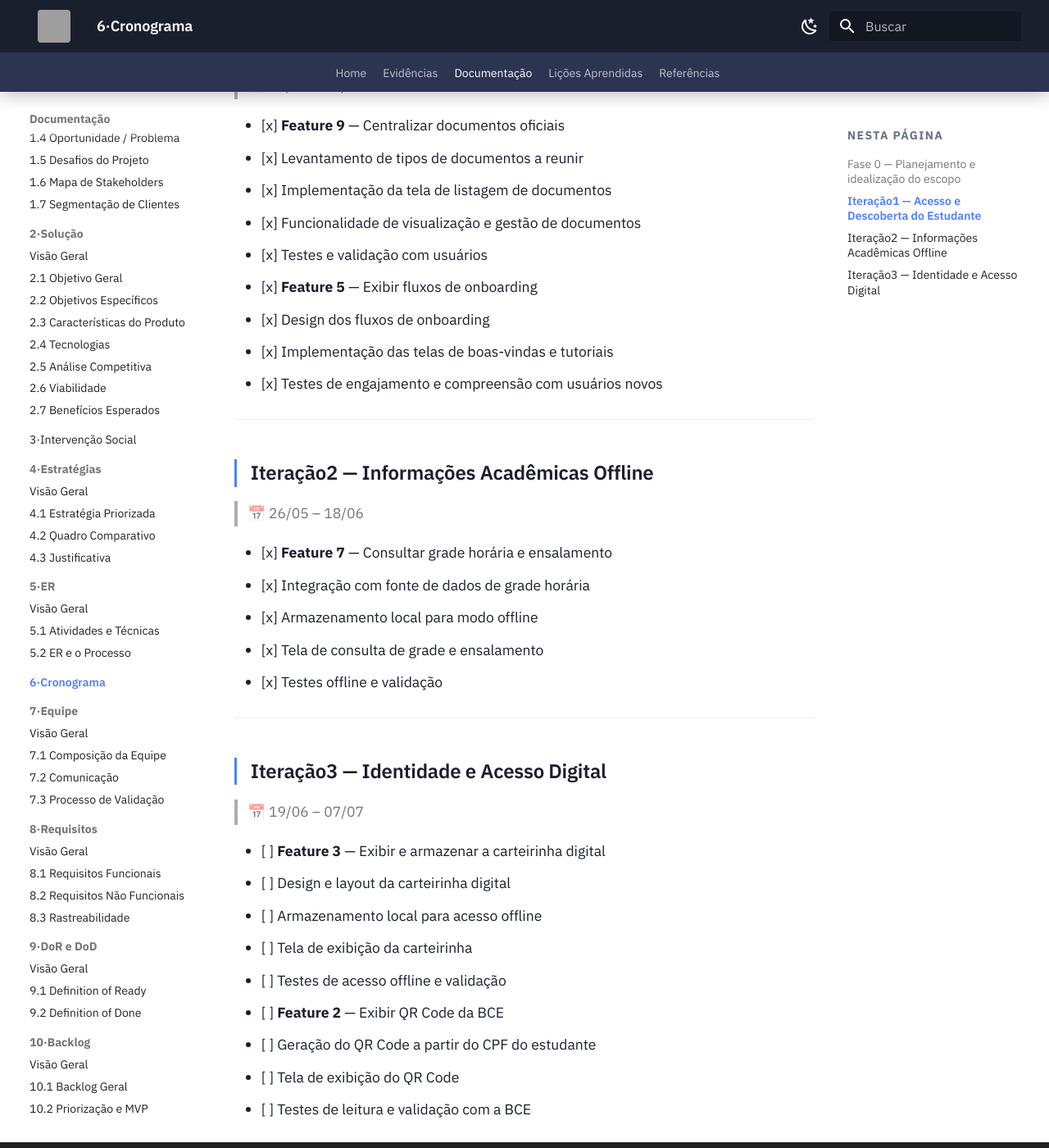
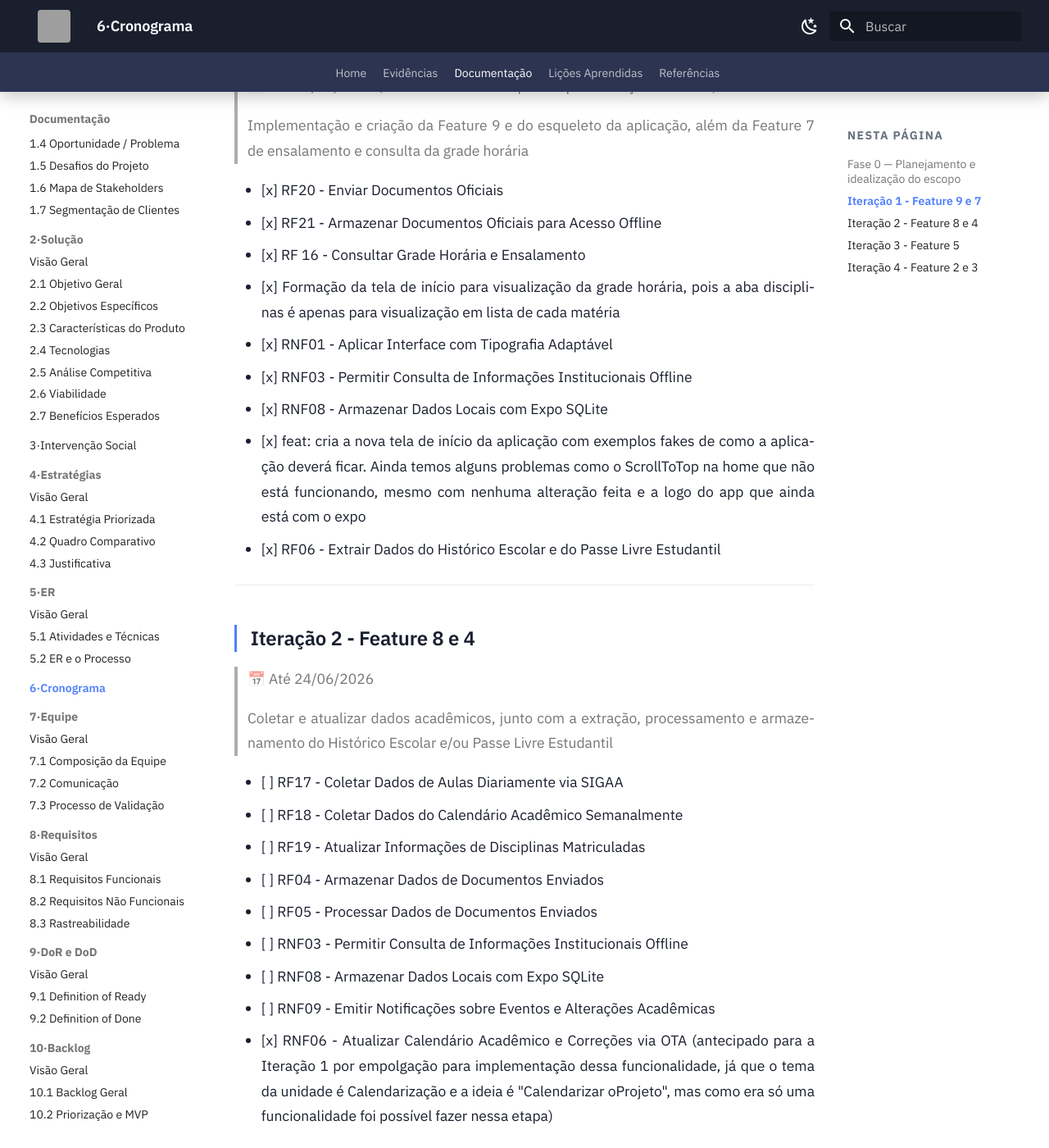
Before and after one commit to mdsreq-fga-unb/REQ-2026.1-T02-UnB-App, an MkDocs documentation site: the page built from docs/06-cronograma/index.md, in a window 1280 px wide and 1400 px high, scrolled down 601 px. Shown: the whole window at 82% size. Built offline with MkDocs 1.6.1 and Material for MkDocs 9.7.7, drawn with Linux system fonts in a browser that asks for light colours; some of the changed text lies outside the part shown; grey boxes are pictures that could not be loaded.

Commit message:
docs: atualiza o cronograma do projeto

```diff
--- a/docs/06-cronograma/index.md
+++ b/docs/06-cronograma/index.md
@@ -11,41 +11,59 @@
 
 ---
 
-## Iteração1 — Acesso e Descoberta do Estudante
-> 📅 28/04 – 25/05
+## Iteração 1 - Feature 9 e 7
+> 📅 Até 08/06/2026 (leve atraso de 2 dias para implementação de testes)
+>
+> Implementação e criação da Feature 9 e do esqueleto da aplicação, além da Feature 7 de ensalamento e consulta da grade horária
 
-- [x] **Feature 9** — Centralizar documentos oficiais
-  - [x] Levantamento de tipos de documentos a reunir
-  - [x] Implementação da tela de listagem de documentos
-  - [x] Funcionalidade de visualização e gestão de documentos
-  - [x] Testes e validação com usuários
-- [x] **Feature 5** — Exibir fluxos de onboarding
-  - [x] Design dos fluxos de onboarding
-  - [x] Implementação das telas de boas-vindas e tutoriais
-  - [x] Testes de engajamento e compreensão com usuários novos
+- [x] RF20 - Enviar Documentos Oficiais
+- [x] RF21 - Armazenar Documentos Oficiais para Acesso Offline
+- [x] RF 16 - Consultar Grade Horária e Ensalamento
+- [x] Formação da tela de início para visualização da grade horária, pois a aba disciplinas é apenas para visualização em lista de cada matéria
+- [x] RNF01 - Aplicar Interface com Tipografia Adaptável
+- [x] RNF03 - Permitir Consulta de Informações Institucionais Offline
+- [x] RNF08 - Armazenar Dados Locais com Expo SQLite
+- [x] feat: cria a nova tela de início da aplicação com exemplos fakes de como a aplicação deverá ficar. Ainda temos alguns problemas como o ScrollToTop na home que não está funcionando, mesmo com nenhuma alteração feita e a logo do app que ainda está com o expo
+- [x] RF06 - Extrair Dados do Histórico Escolar e do Passe Livre Estudantil
 
 ---
 
-## Iteração2 — Informações Acadêmicas Offline
-> 📅 26/05 – 18/06
+## Iteração 2 - Feature 8 e 4
+> 📅 Até 24/06/2026
+>
+> Coletar e atualizar dados acadêmicos, junto com a extração, processamento e armazenamento do Histórico Escolar e/ou Passe Livre Estudantil
 
-- [x] **Feature 7** — Consultar grade horária e ensalamento
-  - [x] Integração com fonte de dados de grade horária
-  - [x] Armazenamento local para modo offline
-  - [x] Tela de consulta de grade e ensalamento
-  - [x] Testes offline e validação
+- [ ] RF17 - Coletar Dados de Aulas Diariamente via SIGAA
+- [ ] RF18 - Coletar Dados do Calendário Acadêmico Semanalmente
+- [ ] RF19 - Atualizar Informações de Disciplinas Matriculadas
+- [ ] RF04 - Armazenar Dados de Documentos Enviados
+- [ ] RF05 - Processar Dados de Documentos Enviados
+- [ ] RNF03 - Permitir Consulta de Informações Institucionais Offline
+- [ ] RNF08 - Armazenar Dados Locais com Expo SQLite
+- [ ] RNF09 - Emitir Notificações sobre Eventos e Alterações Acadêmicas
+- [x] RNF06 - Atualizar Calendário Acadêmico e Correções via OTA (antecipado para a Iteração 1 por empolgação para implementação dessa funcionalidade, já que o tema da unidade é Calendarização e a ideia é "Calendarizar oProjeto", mas como era só uma funcionalidade foi possível fazer nessa etapa)
 
 ---
 
-## Iteração3 — Identidade e Acesso Digital
-> 📅 19/06 – 07/07
+## Iteração 3 - Feature 5
+> 📅 Até 30/06/2026
+>
+> Formação da Splash Screen e telas de primeiro uso ensinando como usar a aplicação
 
-- [ ] **Feature 3** — Exibir e armazenar a carteirinha digital
-  - [ ] Design e layout da carteirinha digital
-  - [ ] Armazenamento local para acesso offline
-  - [ ] Tela de exibição da carteirinha
-  - [ ] Testes de acesso offline e validação
-- [ ] **Feature 2** — Exibir QR Code da BCE
-  - [ ] Geração do QR Code a partir do CPF do estudante
-  - [ ] Tela de exibição do QR Code
-  - [ ] Testes de leitura e validação com a BCE
+- [ ] RF07 - Exibir Fluxos de Onboarding para Plataformas Oficiais
+- [ ] RNF01 - Aplicar Interface com Tipografia Adaptável
+- [ ] RNF02 - Projetar Navegação de Tarefas Essenciais em Até 2 Cliques
+
+---
+
+## Iteração 4 - Feature 2 e 3
+> 📅 Até 07/07/2026
+>
+> Exibição de QrCode para RU e a carteirinha estudantil numa nova tab de Acesso
+
+- [ ] RF01 - Exibir Carteirinha Estudantil Digital
+- [ ] RF02 - Gerar QR Code para Acesso à BCE
+- [ ] RF03 - Armazenar Carteirinha Estudantil
+- [ ] RNF01 - Aplicar Interface com Tipografia Adaptável
+- [ ] RNF03 - Permitir Consulta de Informações Institucionais Offline
+- [ ] RNF08 - Armazenar Dados Locais com Expo SQLite
```
